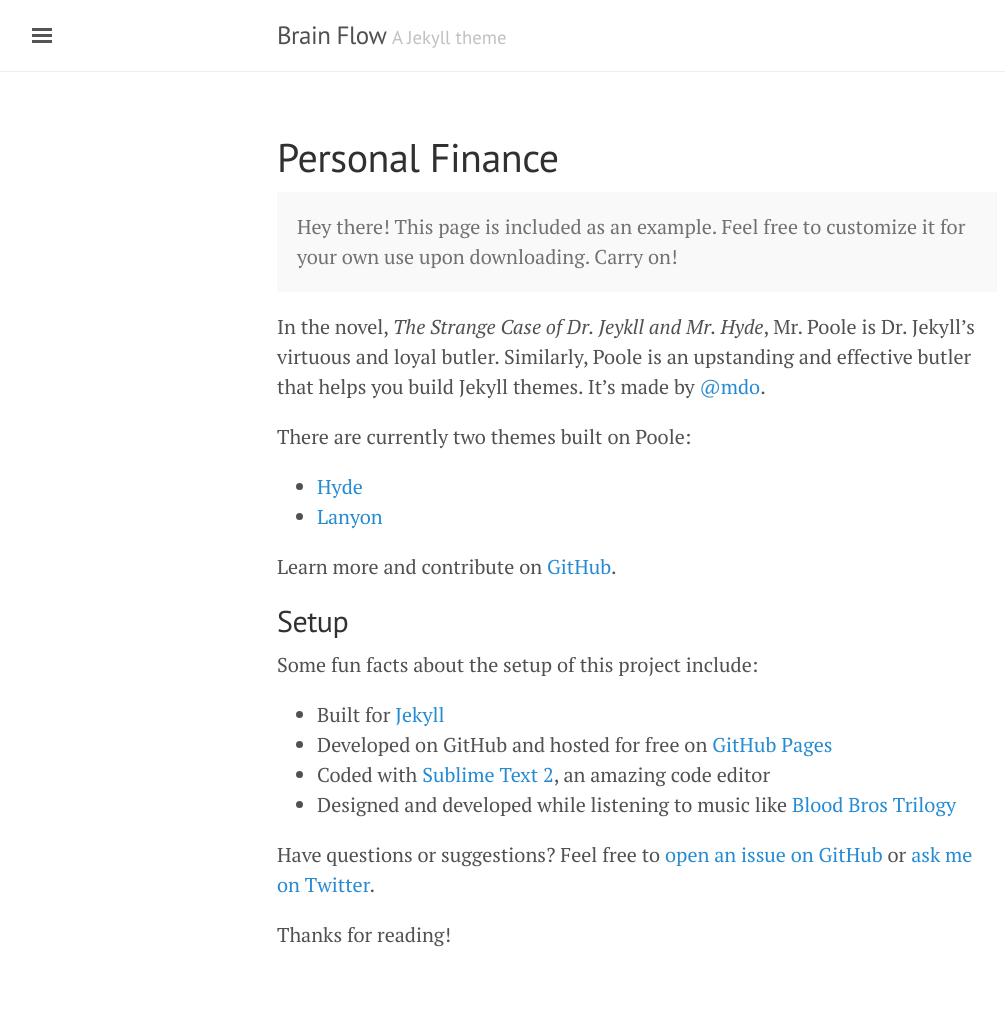
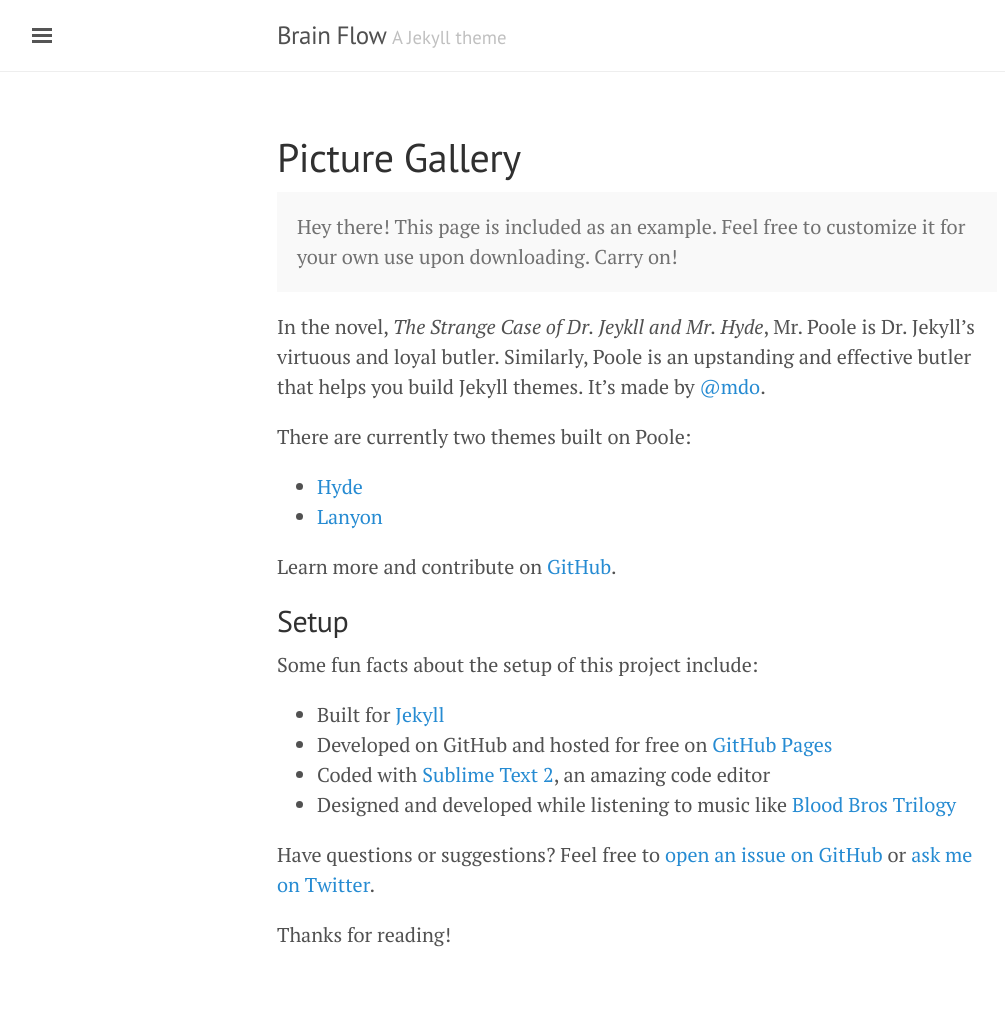
Before and after one commit to bjchia/bjchia.github.io, a Jekyll site: the page built from picturegallery.md, in a window 1280 px wide. Shown: the whole page, without its empty margins (3-1008 px from the left). Built offline with Jekyll 4.4.1, drawn with Linux system fonts in a browser that asks for light colours.

Commit message:
Update picturegallery.md

```diff
--- a/picturegallery.md
+++ b/picturegallery.md
@@ -1,6 +1,6 @@
 ---
 layout: page
-title: Personal Finance
+title: Picture Gallery
 ---
 
 <p class="message">
```
